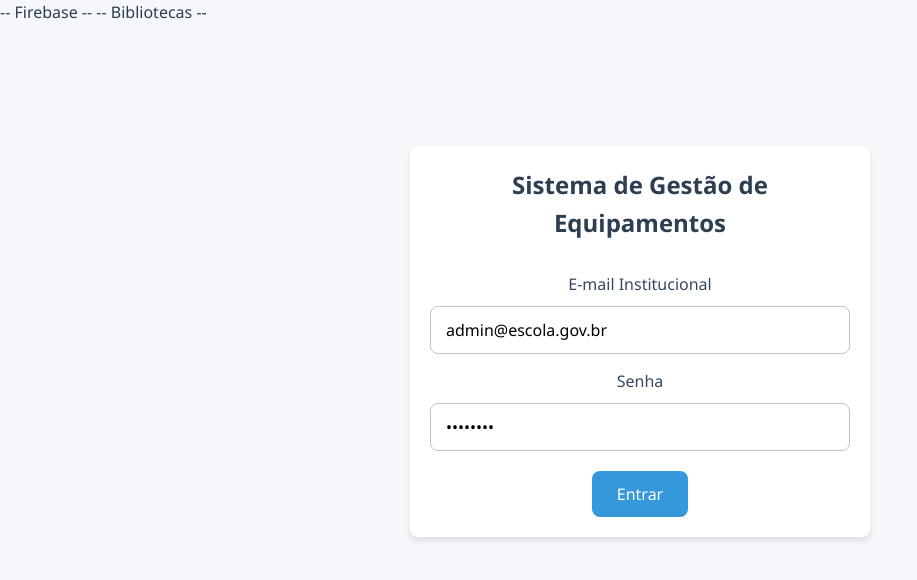
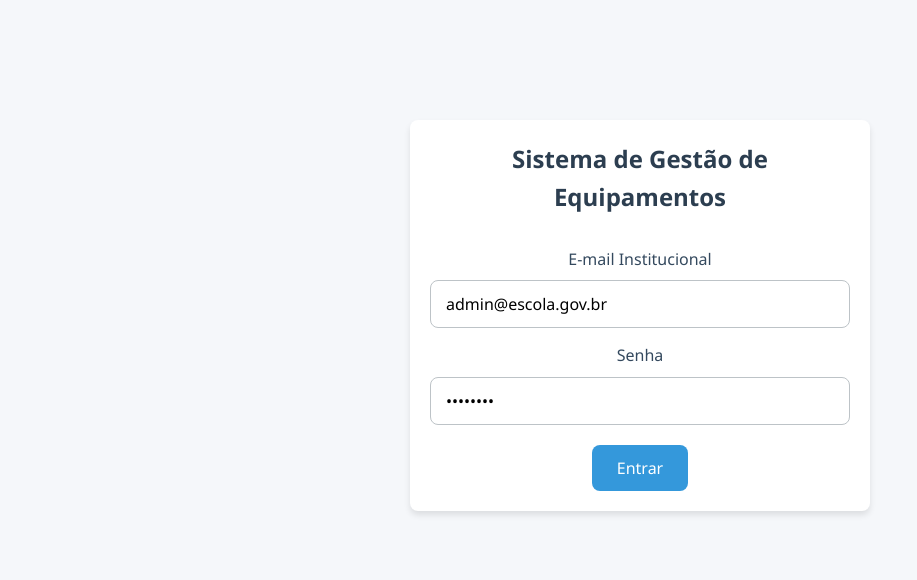
Before and after one commit to raulvilera/aparelhos, a plain HTML site: page index.html in a window 1280 px wide. Shown: the whole page, without its empty margins (0-917 px from the left). Drawn offline with nearby package versions, Linux system fonts and the light colour scheme.

Commit message:
Update index.html

```diff
--- a/index.html
+++ b/index.html
@@ -5,12 +5,12 @@
     <meta name="viewport" content="width=device-width, initial-scale=1.0">
     <title>Sistema de Gestão de Equipamentos Tecnológicos</title>
 
-    -- Firebase --
+    <!-- Firebase -->
     <script src="https://www.gstatic.com/firebasejs/9.6.0/firebase-app-compat.js"></script>
     <script src="https://www.gstatic.com/firebasejs/9.6.0/firebase-database-compat.js"></script>
     <script src="https://www.gstatic.com/firebasejs/9.6.0/firebase-auth-compat.js"></script>
 
-    -- Bibliotecas --
+    <!-- Bibliotecas -->
     <script src="https://cdnjs.cloudflare.com/ajax/libs/jspdf/2.5.1/jspdf.umd.min.js"></script>
     <script src="https://cdnjs.cloudflare.com/ajax/libs/jspdf-autotable/3.5.25/jspdf.plugin.autotable.min.js"></script>
     <script src="https://cdn.jsdelivr.net/npm/chart.js"></script>
```
